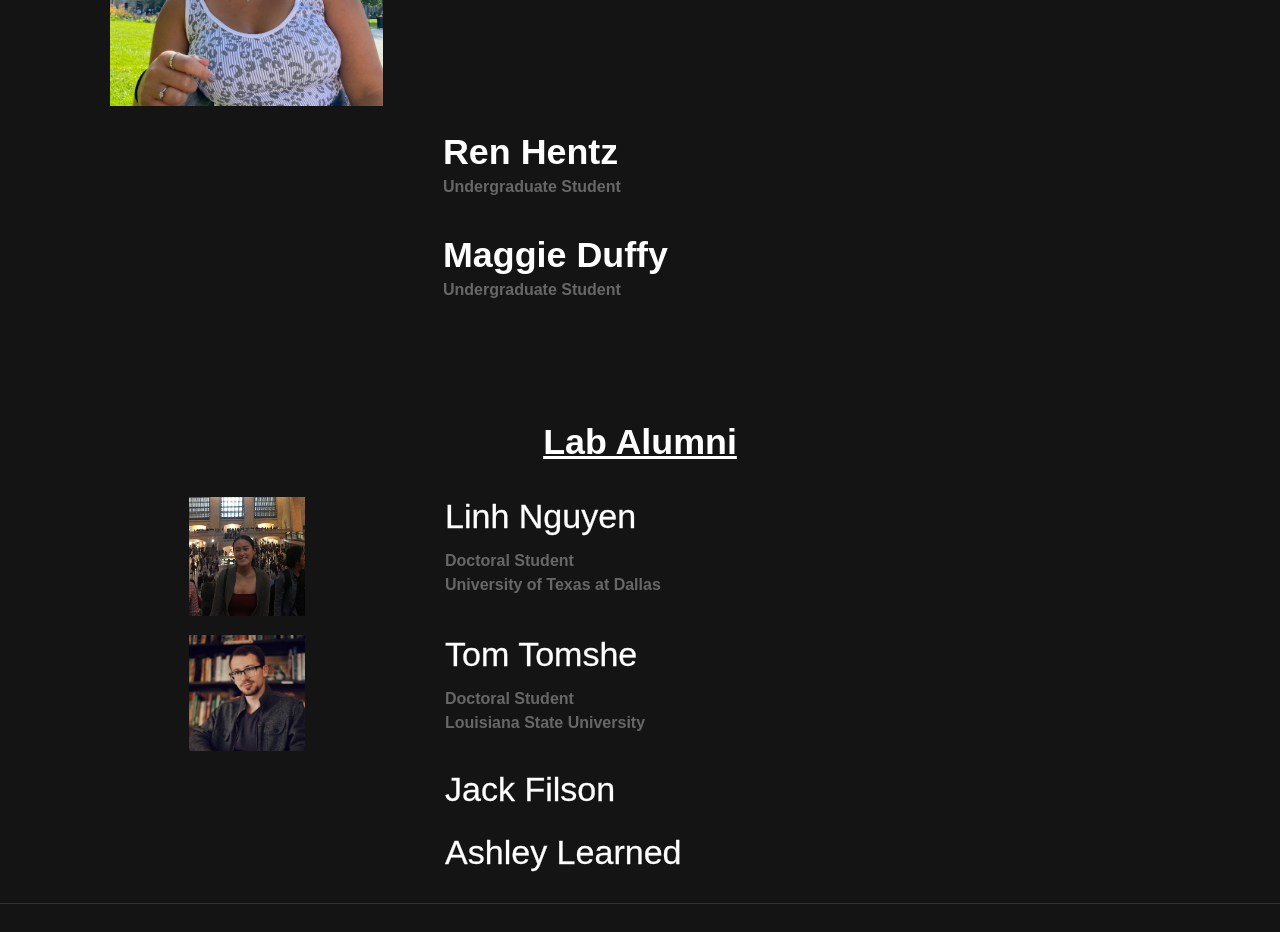
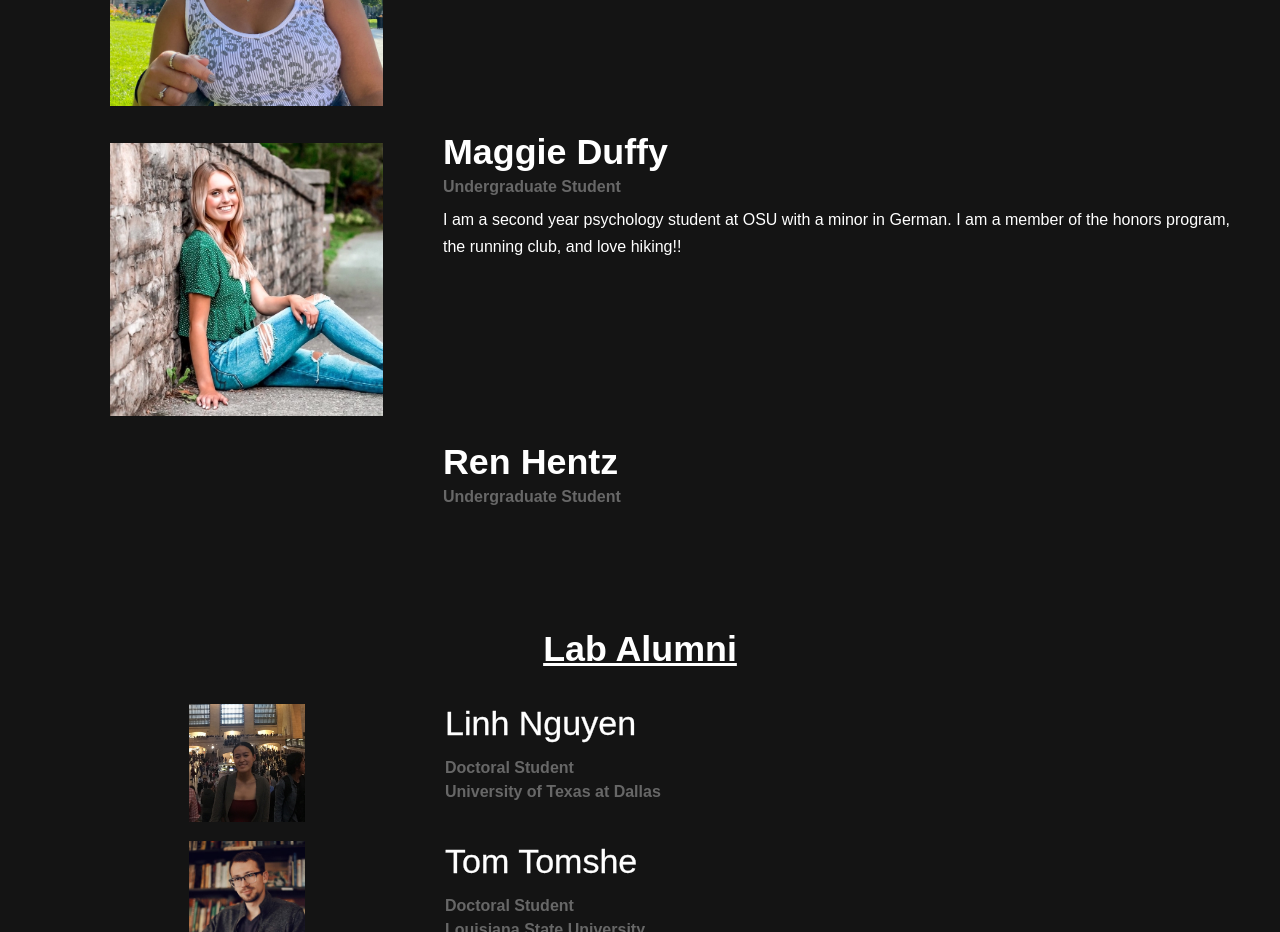
Before and after one commit to davidosher/osuwebsite, a plain HTML site: page people.html in a window 1280 px wide. Shown: the part 1800-2732 px from the top of the page. Before the commit the page ends 2704 px from the top, so only its background shows below. Drawn offline with nearby package versions, Linux system fonts and the light colour scheme; a web font is replaced by a local one.

Commit message:
Add files via upload

```diff
--- a/people.html
+++ b/people.html
@@ -138,13 +138,13 @@
                                 	<tr class='wsite-multicol-tr'>
                                 		<td class='wsite-multicol-col' style='width:30%;padding-bottom:20px'>
                                         	<div class="wsite-image wsite-image-border-thin " style="padding-top:10px;margin-left:0;margin-right:0;text-align:center">
-												<!-- <img src="uploads/zeng.jpg" class="rounded" style="width:70%;" />  -->
+												<img src="uploads/maggie.jpeg" class="rounded" style="width:70%;" />
 											</div>
 										</td>
 										<td class='wsite-multicol-col' style='width:60%;padding-bottom:20px'>
-											<h1>Ren Hentz</h1>
+											<h1>Maggie Duffy</h1>
 											<h3> <font size="3">Undergraduate Student<br></font></h3>
-											<p> <font size="3"></font></p>
+											<p> <font size="3">I am a second year psychology student at OSU with a minor in German. I am a member of the honors program, the running club, and love hiking!!</font></p>
 										</td>
 									</tr>
 
@@ -155,12 +155,11 @@
 											</div>
 										</td>
 										<td class='wsite-multicol-col' style='width:60%;padding-bottom:20px'>
-											<h1>Maggie Duffy</h1>
+											<h1>Ren Hentz</h1>
 											<h3> <font size="3">Undergraduate Student<br></font></h3>
 											<p> <font size="3"></font></p>
 										</td>
 									</tr>
-
 
 									</tbody>
 								</table>
```
